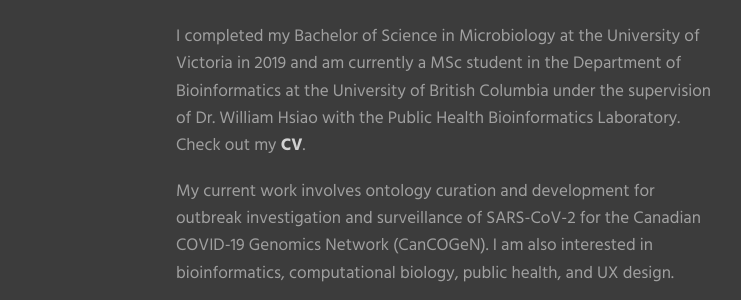
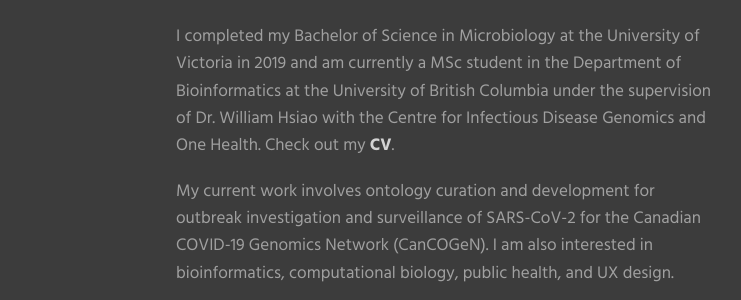
Before and after one commit to cmrn-rhi/cmrn-rhi.github.io, a Jekyll site: the page built from index.html, in a window 1280 px wide. Shown: the part 179-479 px from the top of the page, without its empty margins (4-745 px from the left). Built offline with Jekyll 4.4.1, drawn with Linux system fonts in a browser that asks for light colours.

Commit message:
Update index.html

```diff
--- a/index.html
+++ b/index.html
@@ -6,7 +6,7 @@
     I completed my Bachelor of Science in Microbiology at the University of Victoria
     in 2019 and am currently a MSc student in the Department of Bioinformatics at
     the University of British Columbia under the supervision of Dr. William Hsiao with the
-    Public Health Bioinformatics Laboratory.
+    Centre for Infectious Disease Genomics and One Health.
 
     Check out my <a href="/RCameron_CV.pdf" target="_blank">CV</a>.
 </p>
@@ -24,6 +24,6 @@
 </p>
 <p>
     The best ways to contact me are
-    <a href="mailto:cmrnrhi@student.ubc.ca?subject=Hi there!" target="_blank">email</a> and
+    <a href="mailto:rhiannon_cameron@sfu.ca?subject=Hi there!" target="_blank">email</a> and
     <a href="https://www.linkedin.com/in/rhiannon-cameron/" target="_blank">LinkedIn</a>.
 </p>
```
